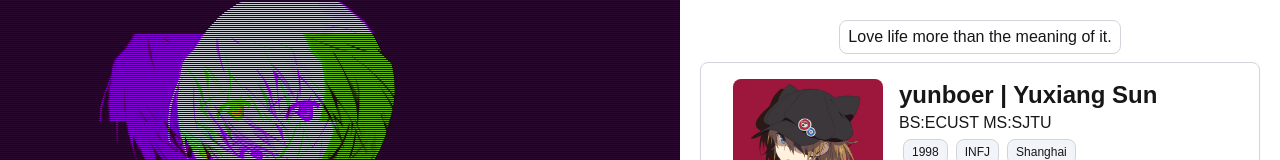
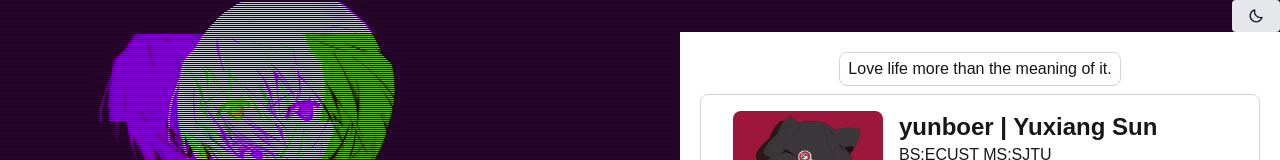
Before and after one commit to yunboer/yunboer.github.io, a Next.js app: page / in a window 1280 px wide. Shown: the top 160 px of the page. Built offline with nearby package versions, Linux system fonts and the light colour scheme.

Commit message:
darkmode swtich button

```diff
--- a/package.json
+++ b/package.json
@@ -21,6 +21,7 @@
     "postcss": "^8.4.49",
     "react": "19.0.0-rc-66855b96-20241106",
     "react-dom": "19.0.0-rc-66855b96-20241106",
+    "react-icons": "^5.3.0",
     "tailwindcss": "^3.4.15"
   },
   "devDependencies": {
--- a/src/app/layout.tsx
+++ b/src/app/layout.tsx
@@ -1,4 +1,5 @@
 import "./globals.css";
+import DarkSwitch from '../components/DarkSwitch';
 
 export default function RootLayout({
   children,
@@ -8,6 +9,7 @@ export default function RootLayout({
   return (
     <html lang="en" className="bg-[url('/images/eva-bg2.jpg')]">
       <body className="dark:text-white flex flex-col items-end">
+        <DarkSwitch/>
         {children}
       </body>
     </html>
--- /dev/null
+++ b/src/components/DarkSwitch.tsx
@@ -0,0 +1,50 @@
+"use client";
+/*
+    组件关键点：
+    1. 使用localStorage的"theme"来存储主题
+    2. 尝试用window.matchMedia('(prefers-color-scheme: dark)').matches来获取系统主题
+    3. 通过document.documentElement.classList来切换主题（tailwind的config中设定为darkmode:class）
+*/
+import React, { useEffect, useCallback, useState } from 'react';
+import { BiMoon, BiSun } from 'react-icons/bi';
+
+const DarkSwitch: React.FC = () => {
+    // 从localstorage中获取样式，如果没有设定，就是用系统的
+    const getInitialTheme = useCallback((): ('dark' | 'light') => {
+      const savedTheme = localStorage?.getItem('theme');
+      if (savedTheme && (savedTheme === 'dark' || savedTheme === 'light')) {
+        return savedTheme;
+      }
+      return window.matchMedia('(prefers-color-scheme: dark)').matches ? 'dark' : 'light';
+    }, []);
+
+    const [theme, setTheme] = useState<'dark' | 'light'>(getInitialTheme);
+
+    // 初始化系统状态
+    useEffect(() => {
+      const root = document.documentElement;
+      if (theme === 'dark') {
+        root.classList.add('dark');
+        localStorage.setItem('theme', 'dark');
+      } else {
+        root.classList.remove('dark');
+        localStorage.setItem('theme', 'light');
+      }
+    }, [theme]);
+
+    // 切换主题
+    const toggleTheme = () => {
+      setTheme((prevTheme) => (prevTheme === 'dark' ? 'light' : 'dark'));
+    };
+
+    return (
+      <button
+        onClick={toggleTheme}
+        className="px-4 py-2 rounded bg-gray-200 dark:bg-gray-700 text-gray-900 dark:text-gray-100"
+      >
+        {theme === 'dark' ? <BiSun /> : <BiMoon />}
+      </button>
+    );
+  };
+
+export default DarkSwitch;
--- a/src/components/Main.tsx
+++ b/src/components/Main.tsx
@@ -5,7 +5,7 @@ import TechIcon from "./TechIcon";
 import TypeBlock from "./TypeBlock";
 import { Metadata } from "next";
 import Tag from "./Tag";
-import ProjectCard from "./ProjectCard";
+import ProjectCard from "./RainbowCard";
 
 export const metadata: Metadata = {
   title: "yunboer | 爱生活胜过爱生活的意义。",
--- a/src/components/ProjectCard.tsx
+++ b/src/components/RainbowCard.tsx
@@ -1,7 +1,7 @@
 import React from "react";
 import Tag from "./Tag";
 
-export default function ProjectCard({
+export default function RianbowCard({
   color,
   title,
   description,
--- a/tailwind.config.js
+++ b/tailwind.config.js
@@ -1,5 +1,6 @@
 /** @type {import('tailwindcss').Config} */
 module.exports = {
+  darkMode: "class",
   content: ['./src/**/*.{js,ts,jsx,tsx,mdx}'],
   theme: {
     extend: {},
```
Also changed, not shown: 1 other file (tests, documents, lock files or other folders).
